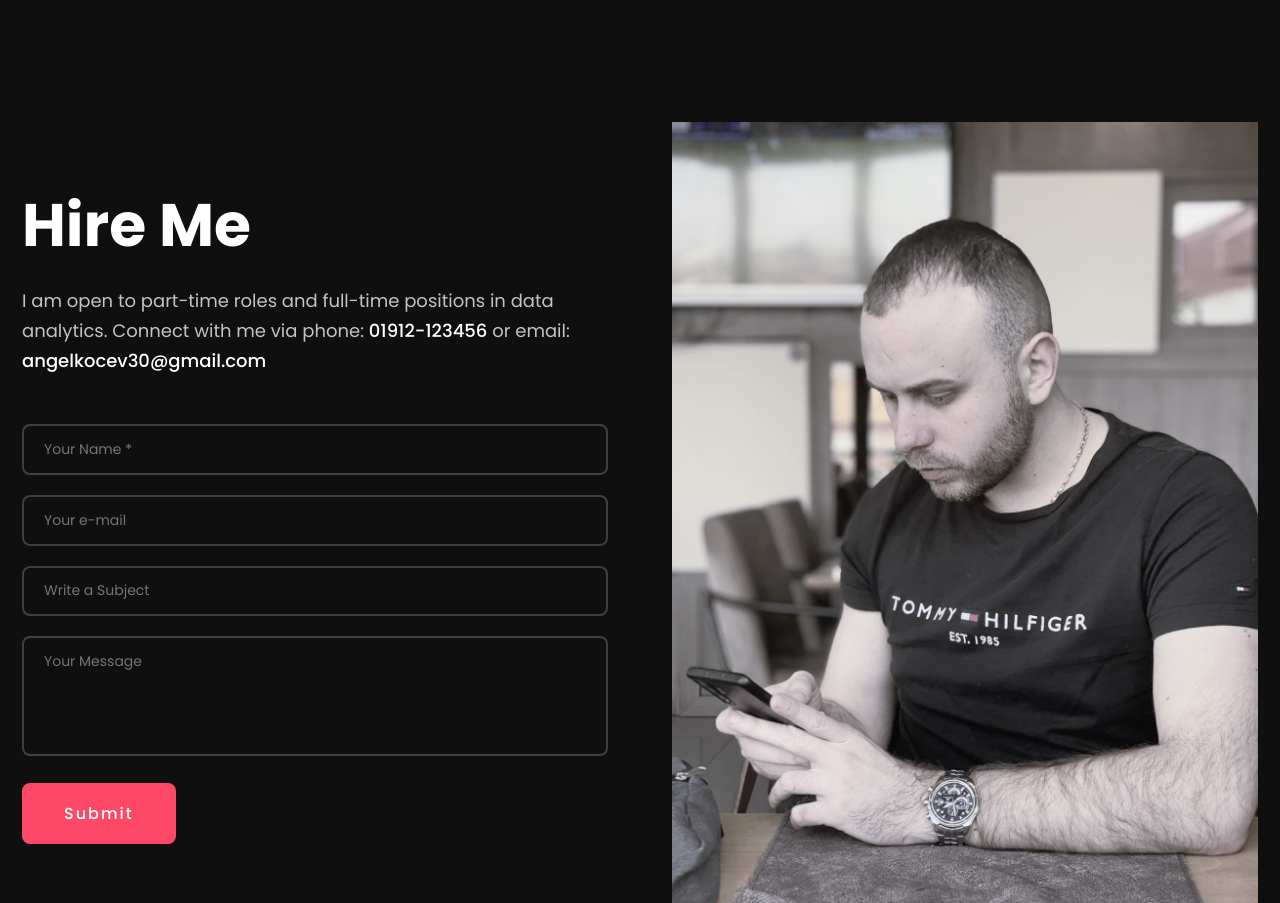
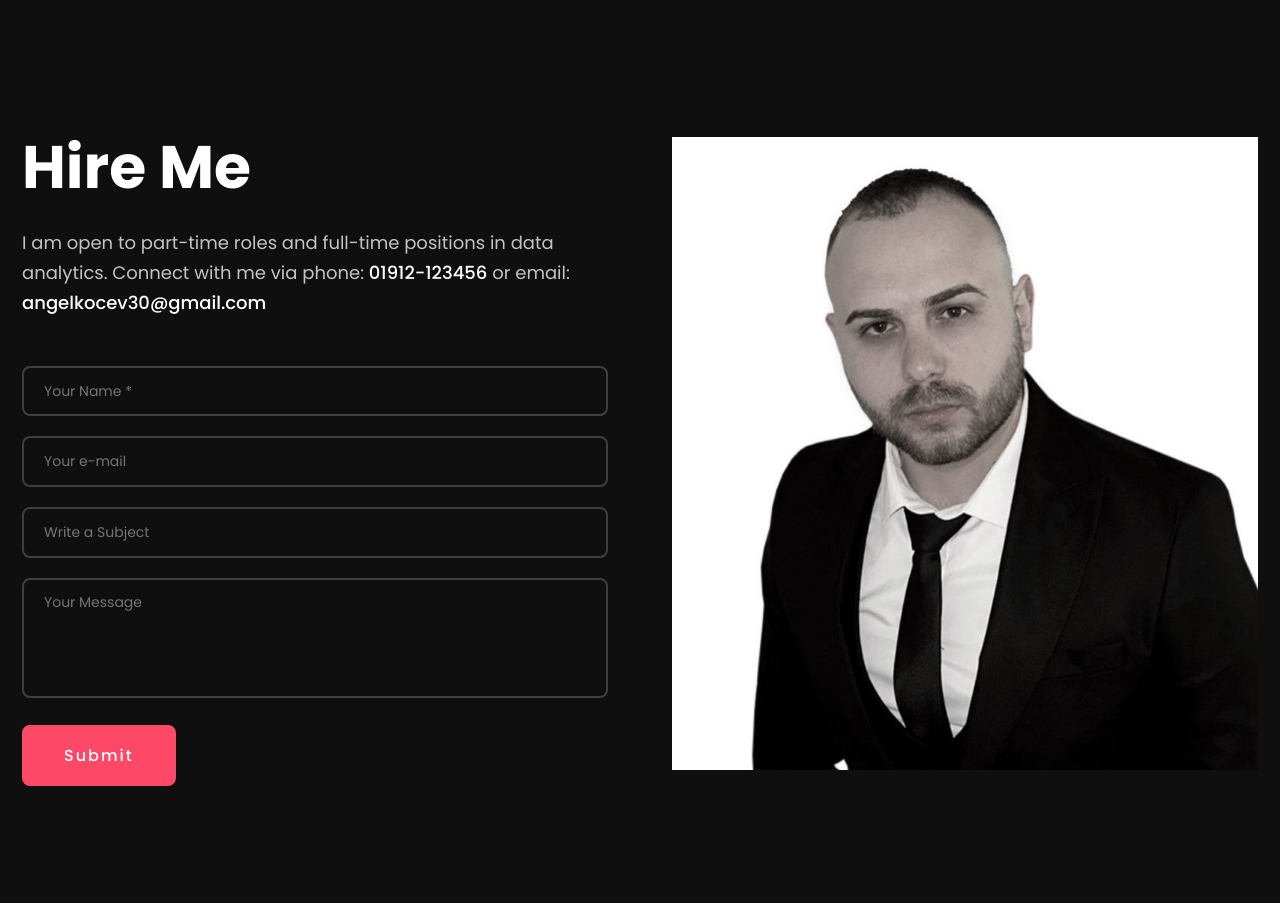
Before and after one commit to angelkocev/AngelKocev.github.io, a plain HTML site: page index.html in a window 1280 px wide. Shown: the part 5860-6763 px from the top of the page. Drawn offline with nearby package versions, Linux system fonts and the light colour scheme.

Commit message:
Add files via upload

```diff
--- a/index.html
+++ b/index.html
@@ -569,7 +569,7 @@
             </form>
           </div>
 
-          <img src="assets/img/angel2.jpg" alt="" class="contact__img">
+          <img src="assets/img/angel_kocev_profile_bw.jpg" alt="" class="contact__img">
         </div>
       </section>
     </main>
```
